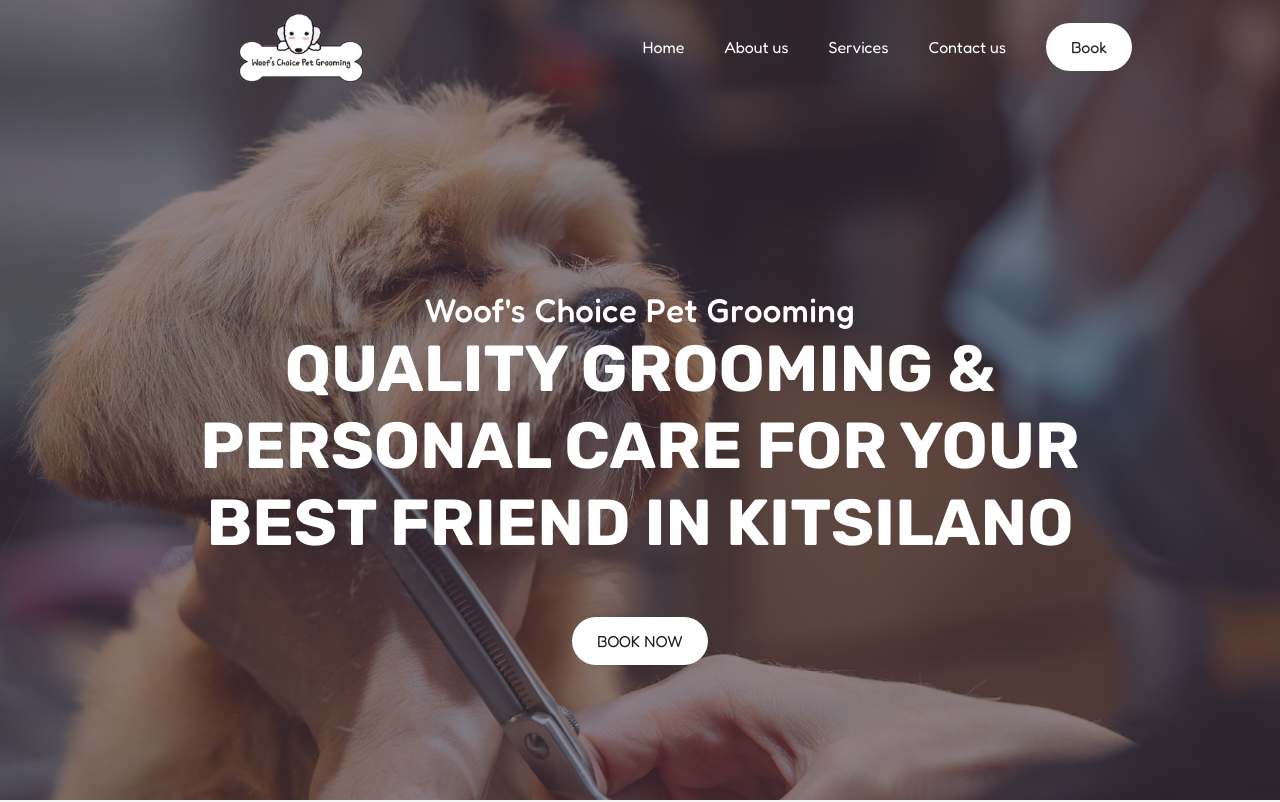
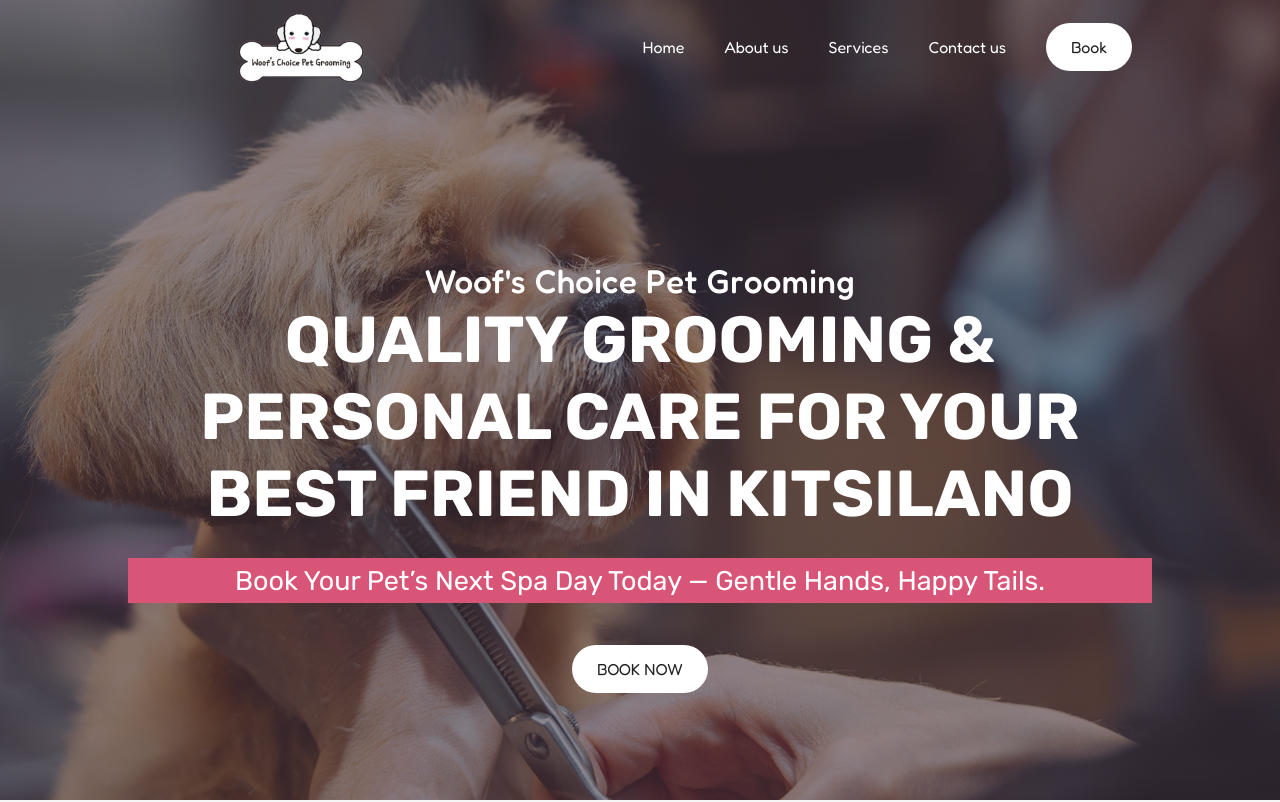
Before and after one commit to ellenjung24/Woof-s-Choice, a React (Vite) app: page / in a window 1280 px wide. Shown: the top 802 px of the page. Built offline with nearby package versions, Linux system fonts and the light colour scheme; a web font is replaced by a local one.

Commit message:
text added

```diff
--- a/src/Components/Hero/Hero.jsx
+++ b/src/Components/Hero/Hero.jsx
@@ -14,7 +14,7 @@ const Hero = () => {
           {/* discount */}
         </div>
         {/* offers_animated */}
-        {/* h4 services_bg_animated" */}
+        <h4 className="services_bg_animated">Book your pet’s next spa day today — gentle hands, happy tails.</h4>
         <div className="padding-50"></div>
         <Link to="booking" smooth={true} offset={-160} duration={500} className='btn'>BOOK NOW</Link>
         {/* disclaimer */}
```
